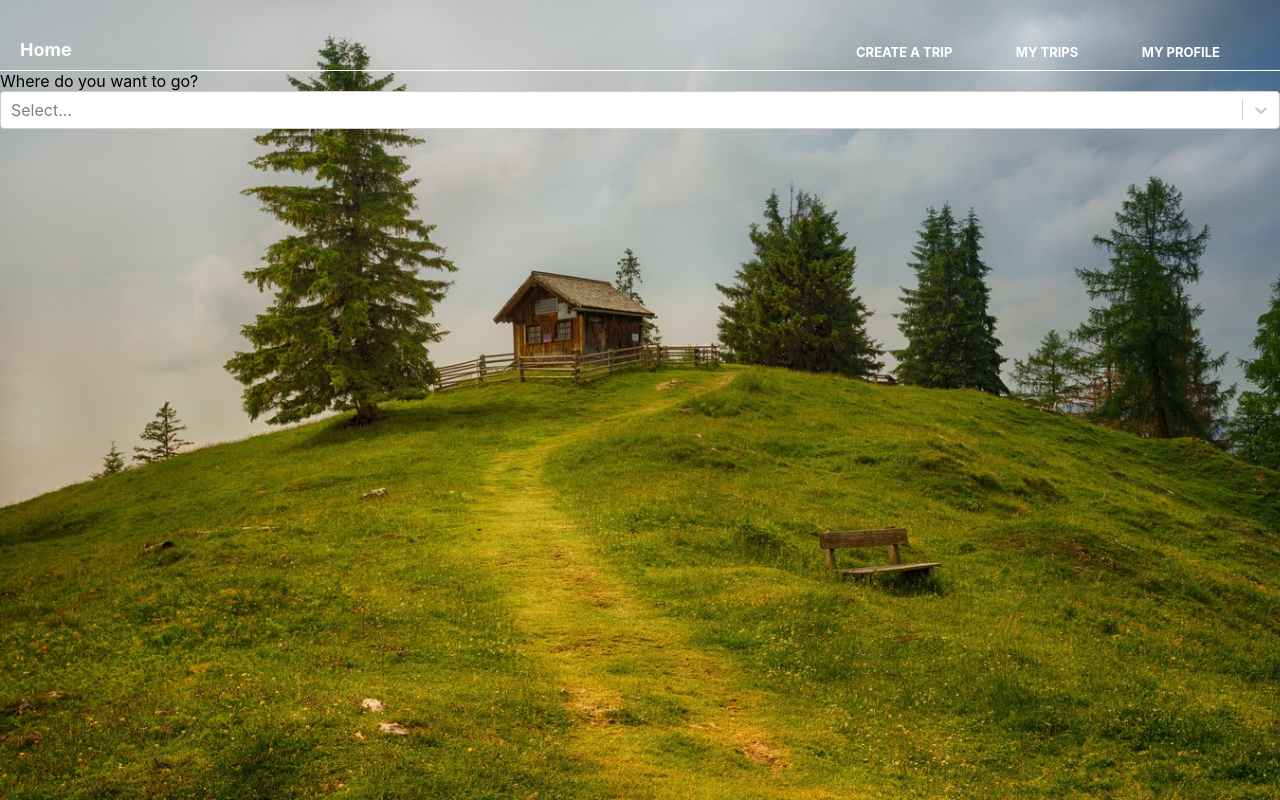
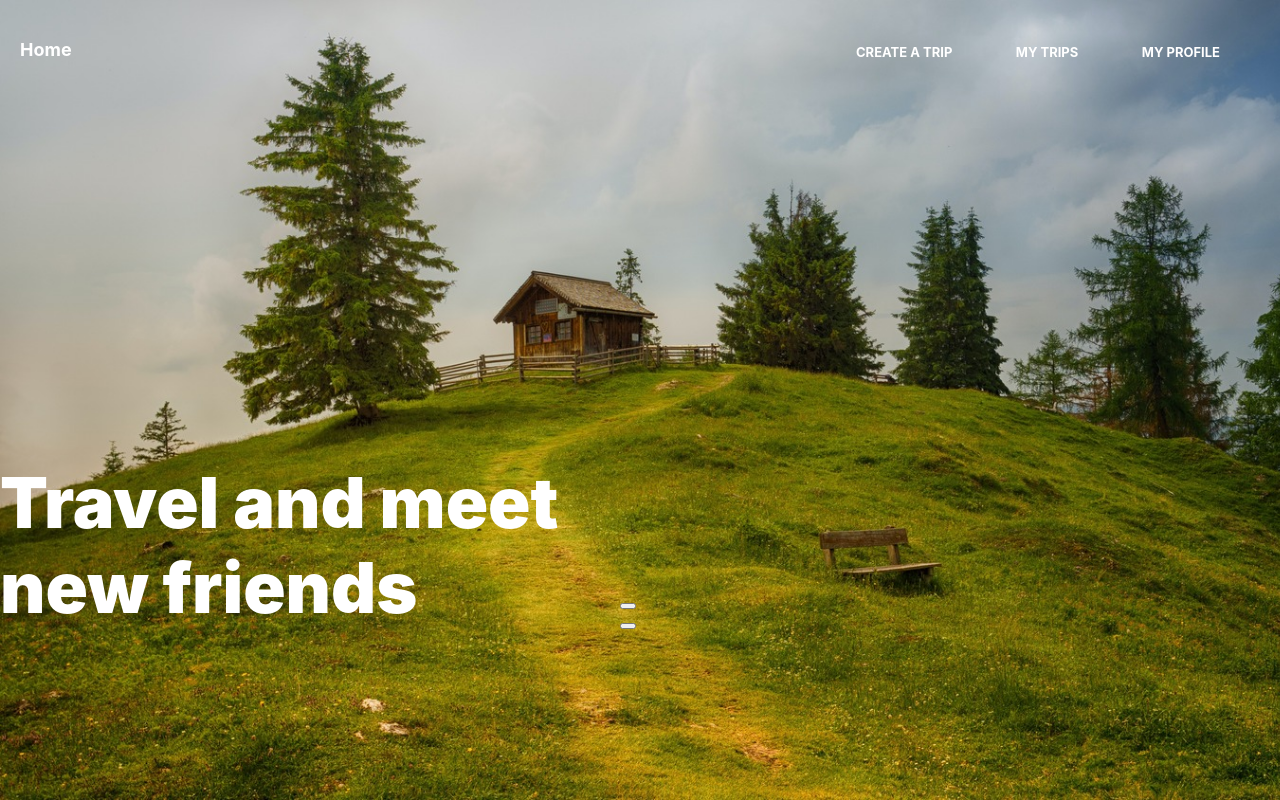
Before and after one commit to kaleckh/MyTravelSite, a React (Create React App) app: page / in a window 1280 px wide. Built offline with nearby package versions, Linux system fonts and the light colour scheme.

Commit message:
styled a little

```diff
--- a/src/Components/Home.css
+++ b/src/Components/Home.css
@@ -16,42 +16,32 @@ body {
     flex-direction: column;
     width: 100%;
     height: 100vh;
-    background-image: url('./Media/newResized.jpg');
+    background-image: url("./Media/newResized.jpg");
     background-size: cover;
     background-repeat: no-repeat;
     overflow: hidden;
 }
 
-.header {
-    background-color: none;
-    height: 70px;
+.homeTitle {
+    font-size: 70px;
     color: white;
-    display: flex;
-    justify-content: space-between;
-    align-items: flex-end;
-    border-bottom: 1px solid white;
-}
-
-.headerItem {
-    font-size: small;
-    padding: 10px;
-    font-weight: bold;
+    font-weight: 900;
 }
 
 .container {
     display: flex;
     flex-direction: column;
     align-items: center;
-    background-image: url('./Media/newResized.jpg');
+    background-image: url("./Media/newResized.jpg");
 }
 
-.bubble {
-    padding: 20px;
-    font-size: large;
-    font-weight: 800;
+.mainBox {
+    width: 50%;
+    height: 100%;
     display: flex;
-    justify-content: center;
-    align-items: center;
-    background-color: white;
-    border-radius: 50px;
+    align-items: flex-end;
 }
+
+.mainContainer {
+    height: 70%;
+}
--- a/src/Components/Home.js
+++ b/src/Components/Home.js
@@ -60,12 +60,11 @@ function Home() {
         <Header />
         <div className="mainContainer">
           <div className="mainBox">
-            <div className="title">Where do you want to go?</div>
-            <Select
-              className="mainInput"
-              options={changedData}
-              onChange={(obj) => {}}
-            />
+            <div className="homeTitle">Travel and meet new friends</div>
+            <div>
+            <button></button>
+            <button></button>
+            </div>
           </div>
         </div>
       </div>
--- a/src/Components/pieces/Header.css
+++ b/src/Components/pieces/Header.css
@@ -5,13 +5,12 @@
     display: flex;
     justify-content: space-between;
     align-items: flex-end;
-    border-bottom: 1px solid white;
 }
 
 .headerItem {
     font-size: small;
     padding: 10px;
-    font-weight: bold;
+    font-weight: 200;
 }
 
 .home {
```
